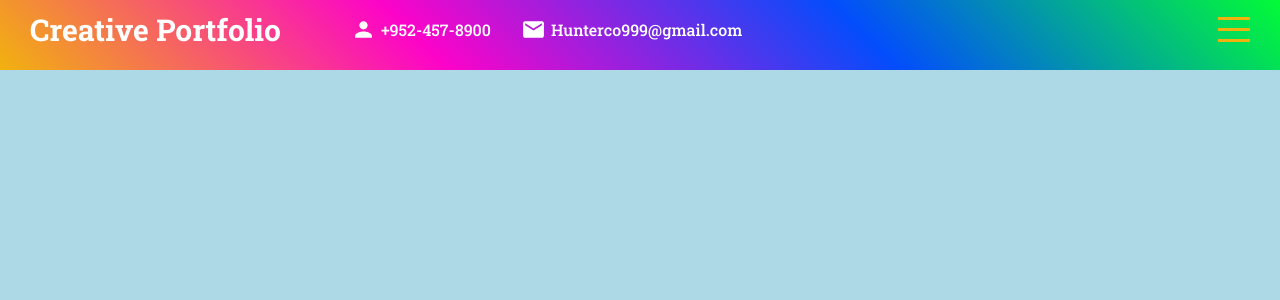
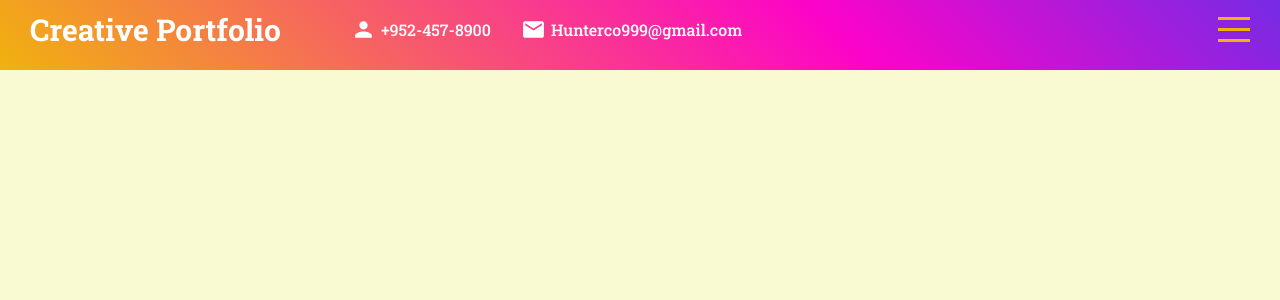
Before and after one commit to Skruphold/hunters-portfolio, a React (Create React App) app: page / in a window 1280 px wide. Shown: the top 300 px of the page. Built offline with nearby package versions, Linux system fonts and the light colour scheme; a web font is replaced by a local one.

Commit message:
fixed an error and some more styling

```diff
--- a/src/App.jsx
+++ b/src/App.jsx
@@ -3,7 +3,7 @@ import Intro from "./components/intro/Intro";
 import Portfolio from "./components/portfolio/Portfolio";
 import Works from "./components/works/Works";
 import Testimonials from "./components/testimonials/Testimonials";
-import Contact from "./components/testimonials/Testimonials";
+import Contact from "./components/contact/Contact";
 import Menu from "./components/menu/Menu"
 import "./app.scss";
 import { useState } from "react"
--- a/src/components/contact/contact.scss
+++ b/src/components/contact/contact.scss
@@ -1,3 +1,3 @@
 .contact {
-    background-color: lightgoldenrodyellow;
+    background-color: lightgrey;
 }
--- a/src/components/intro/intro.scss
+++ b/src/components/intro/intro.scss
@@ -1,4 +1,3 @@
 .intro{
-    background-color: lightblue;
-    left: 0;
+    background-color: lightgoldenrodyellow;
 }
--- a/src/components/menu/menu.scss
+++ b/src/components/menu/menu.scss
@@ -3,7 +3,7 @@
 .menu {
     width: 400px;
     height: 100vh;
-    background-image: linear-gradient(180deg,   $tetradicColor, $tertiaryColor, $secondaryColor, $mainColor);
+    background-image: linear-gradient(120deg, $tetradicColor, $tertiaryColor, $secondaryColor, $mainColor);
     position: fixed;
     top: 0;
     right:-400px;
--- a/src/components/navbar/navbar.scss
+++ b/src/components/navbar/navbar.scss
@@ -4,6 +4,7 @@
     width: 100%;
     height: 70px;
     background-image: linear-gradient(45deg, $mainColor, $secondaryColor, $tertiaryColor, $tetradicColor);
+    background-size: 200%;
     color: white;
     position: fixed;
     top: 0;
@@ -68,7 +69,7 @@
 
     &.active{
         background-color: $mainColor;
-        background-image: linear-gradient(45deg,   $tetradicColor, $tertiaryColor, $secondaryColor, $mainColor);
+        background-image: linear-gradient(45deg, $tetradicColor, $tertiaryColor, $secondaryColor, $mainColor);
         color: white;
 
         .hamburger{
```
Also changed, not shown: src/components/contact/Contact.jsx (line endings or trailing spaces).
